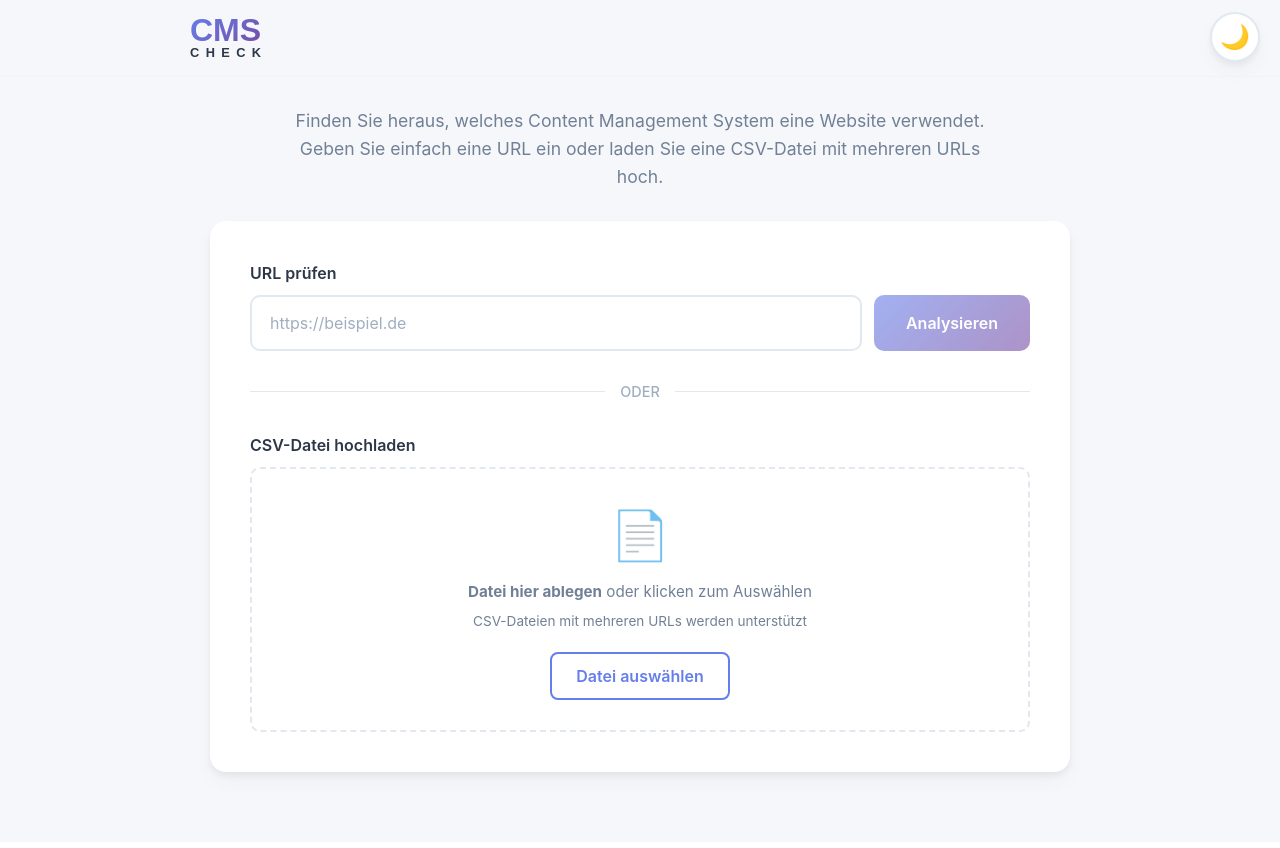
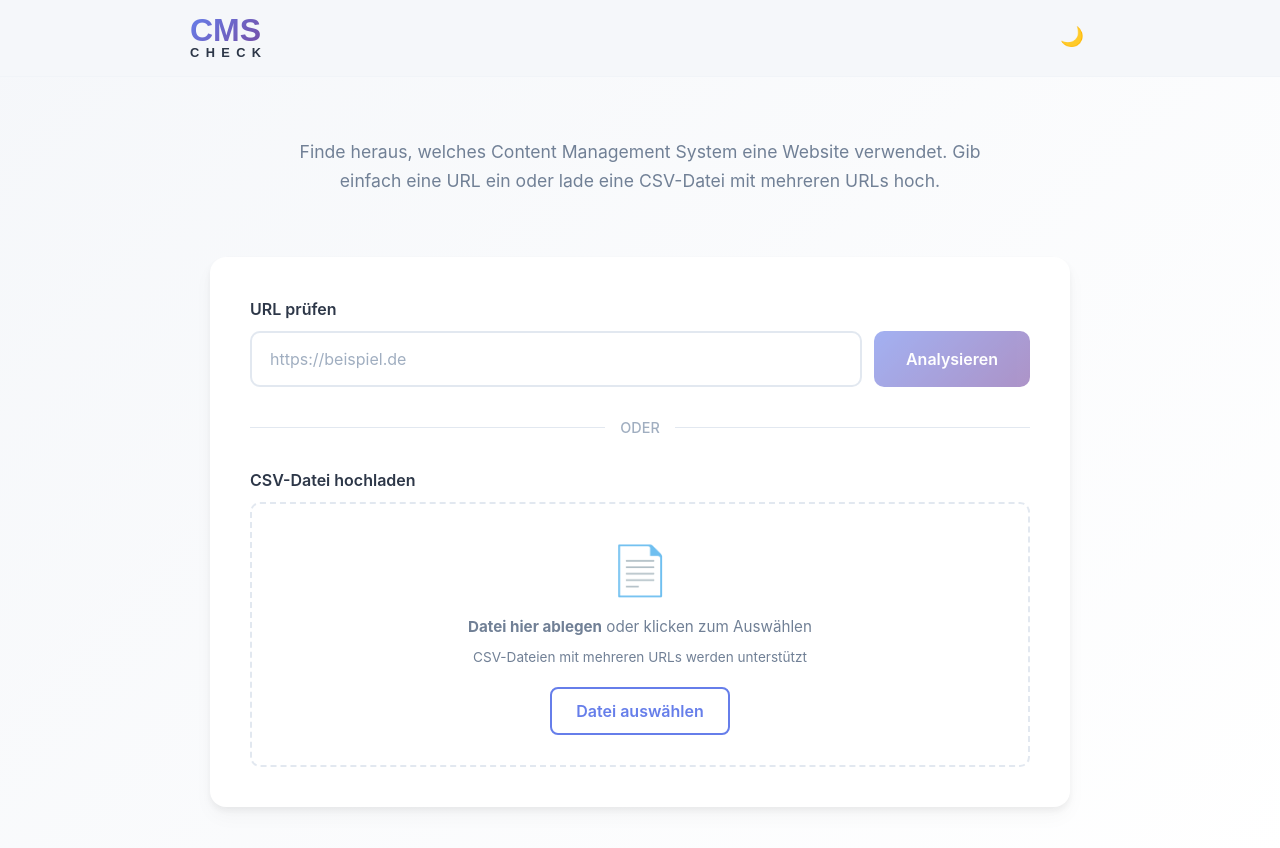
Before and after one commit to Jori2000/web-cms-checker, a Next.js app: page / in a window 1280 px wide. Shown: the top 848 px of the page. Built offline with nearby package versions, Linux system fonts and the light colour scheme.

Commit message:
Improve Styles

```diff
--- a/app/page.tsx
+++ b/app/page.tsx
@@ -11,6 +11,11 @@ import ResultBox from "@/components/ResultBox";
 const PageWrapper = styled.div<{ $theme: typeof lightTheme }>`
   min-height: 100vh;
   background: ${props => props.$theme.background};
+  background: linear-gradient(
+    135deg,
+    ${props => props.$theme.background} 0%,
+    ${props => props.$theme.cardBackground} 100%
+  );
   transition: background 0.3s ease;
 `;
 
@@ -39,6 +44,7 @@ const HeaderContent = styled.div`
   margin: 0 auto;
   display: flex;
   align-items: center;
+  justify-content: space-between;
   gap: 16px;
 
   @media (max-width: 768px) {
@@ -58,26 +64,24 @@ const Container = styled.div`
 `;
 
 const ThemeToggle = styled.button<{ $theme: typeof lightTheme }>`
-  position: fixed;
-  top: 12px;
-  right: 20px;
-  width: 50px;
-  height: 50px;
-  border-radius: 50%;
-  background: ${props => props.$theme.cardBackground};
-  border: 2px solid ${props => props.$theme.border};
+  width: 36px;
+  height: 36px;
+  border-radius: 8px;
+  background: transparent;
+  border: none;
   cursor: pointer;
   display: flex;
   align-items: center;
   justify-content: center;
-  font-size: 1.5rem;
-  box-shadow: ${props => props.$theme.shadow};
-  transition: all 0.3s ease;
-  z-index: 1001;
+  font-size: 1.2rem;
+  color: ${props => props.$theme.textSecondary};
+  transition: all 0.2s ease;
+  flex-shrink: 0;
 
   &:hover {
-    transform: scale(1.1) rotate(10deg);
-    box-shadow: ${props => props.$theme.shadowHover};
+    background: ${props => props.$theme.inputBackground};
+    color: ${props => props.$theme.textPrimary};
+    transform: scale(1.05);
   }
 
   &:active {
@@ -85,11 +89,9 @@ const ThemeToggle = styled.button<{ $theme: typeof lightTheme }>`
   }
 
   @media (max-width: 768px) {
-    top: 6px;
-    right: 12px;
-    width: 44px;
-    height: 44px;
-    font-size: 1.3rem;
+    width: 32px;
+    height: 32px;
+    font-size: 1.1rem;
   }
 `;
 
@@ -148,6 +150,53 @@ const LogoSub = styled.div<{ $theme: typeof lightTheme }>`
   }
 `;
 
+const DescriptionWrapper = styled.div`
+  position: relative;
+  min-height: 120px;
+  display: flex;
+  align-items: center;
+  justify-content: center;
+  overflow: hidden;
+
+  @media (max-width: 768px) {
+    min-height: 100px;
+  }
+`;
+
+const QuestionMarkCircle = styled.div<{ $theme: typeof lightTheme }>`
+  position: absolute;
+  width: 100px;
+  height: 100px;
+  border-radius: 50%;
+  background: ${props => props.$theme.gradient};
+  display: flex;
+  align-items: center;
+  justify-content: center;
+  font-size: 4rem;
+  font-weight: 900;
+  color: white;
+  animation: slideOutLeft 1.2s ease-in-out forwards;
+  animation-delay: 0.5s;
+  z-index: 2;
+
+  @keyframes slideOutLeft {
+    0% {
+      transform: translateX(0) scale(1);
+      opacity: 1;
+    }
+    100% {
+      transform: translateX(-150%) scale(0.8);
+      opacity: 0;
+    }
+  }
+
+  @media (max-width: 768px) {
+    width: 80px;
+    height: 80px;
+    font-size: 3rem;
+  }
+`;
+
 const Subtitle = styled.p<{ $theme: typeof lightTheme }>`
   font-size: 1.1rem;
   color: ${props => props.$theme.textSecondary};
@@ -155,6 +204,20 @@ const Subtitle = styled.p<{ $theme: typeof lightTheme }>`
   margin: 0 auto;
   line-height: 1.6;
   text-align: center;
+  opacity: 0;
+  animation: fadeInText 0.8s ease-out forwards;
+  animation-delay: 1.2s;
+
+  @keyframes fadeInText {
+    0% {
+      opacity: 0;
+      transform: translateY(10px);
+    }
+    100% {
+      opacity: 1;
+      transform: translateY(0);
+    }
+  }
 
   @media (max-width: 768px) {
     font-size: 1rem;
@@ -219,8 +282,6 @@ export default function Home() {
               <LogoSub $theme={currentTheme}>CHECK</LogoSub>
             </LogoText>
           </LogoContainer>
-        </HeaderContent>
-      </StickyHeader>
 
           <ThemeToggle
             onClick={toggleTheme}
@@ -229,13 +290,20 @@ export default function Home() {
           >
             {theme === "light" ? "🌙" : "☀️"}
           </ThemeToggle>
+        </HeaderContent>
+      </StickyHeader>
 
       <Container>
         <ContentHeader>
+          <DescriptionWrapper>
+            <QuestionMarkCircle $theme={currentTheme}>
+              ?
+            </QuestionMarkCircle>
             <Subtitle $theme={currentTheme}>
-            Finden Sie heraus, welches Content Management System eine Website verwendet.
-            Geben Sie einfach eine URL ein oder laden Sie eine CSV-Datei mit mehreren URLs hoch.
+              Finde heraus, welches Content Management System eine Website verwendet.
+              Gib einfach eine URL ein oder lade eine CSV-Datei mit mehreren URLs hoch.
             </Subtitle>
+          </DescriptionWrapper>
         </ContentHeader>
 
         <Card $theme={currentTheme}>
```
Lines whose indentation alone changed are shown as unchanged.
